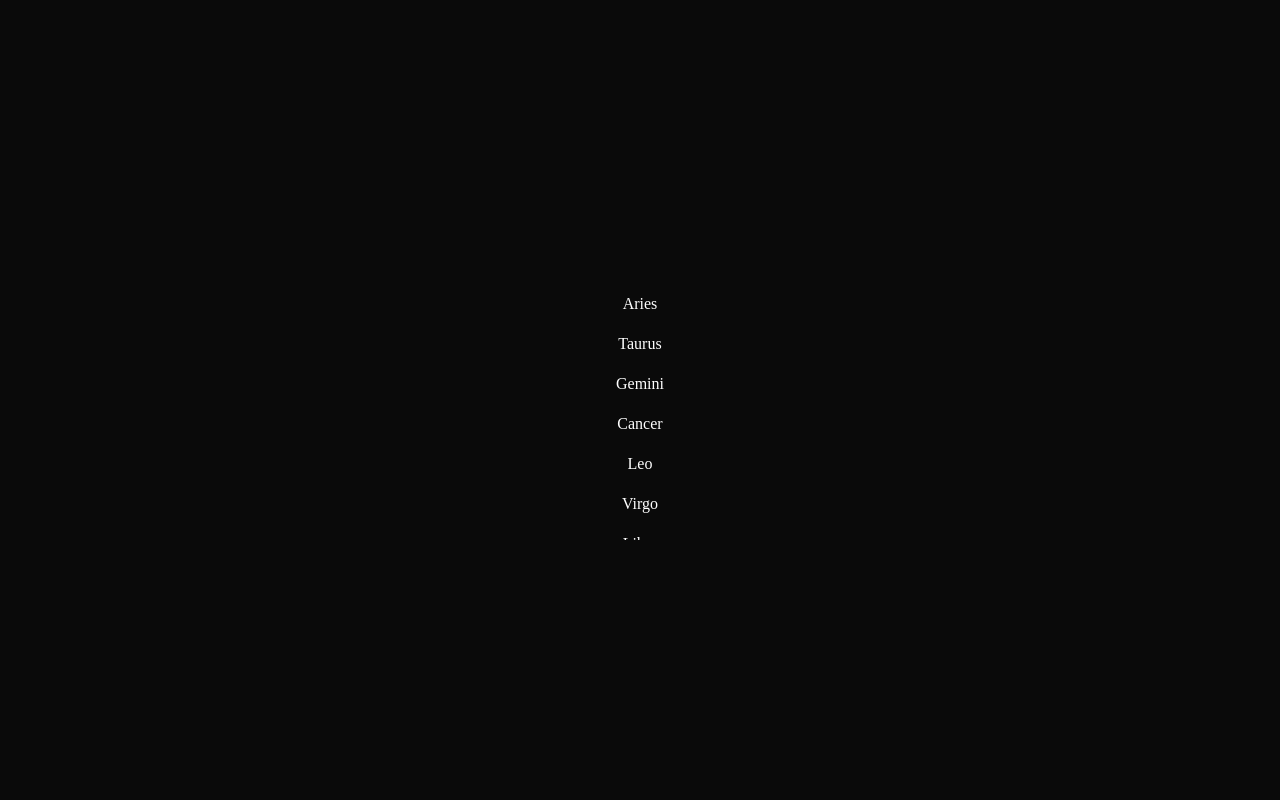
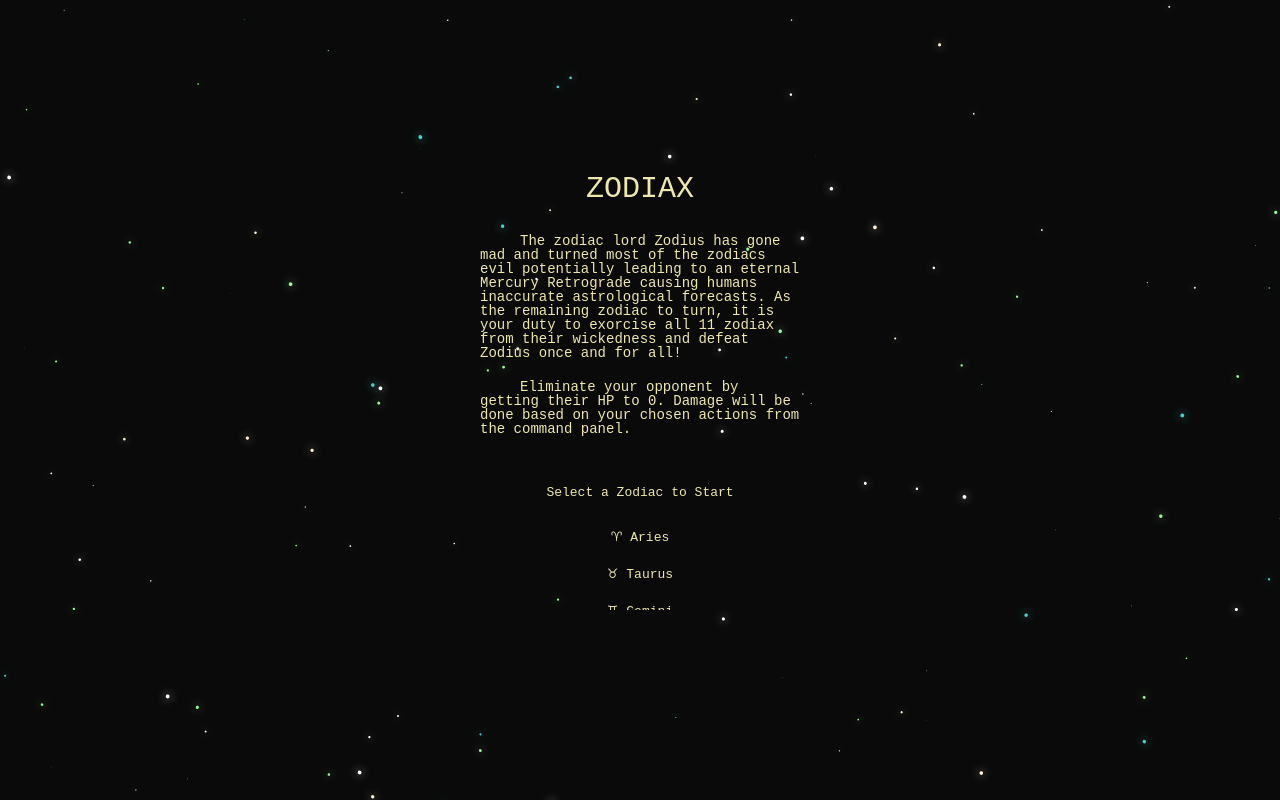
Before and after one commit to MackZumarraga/Zodiax, a website built with webpack: page index.html in a window 1280 px wide. Built offline with Linux system fonts and the light colour scheme.

Commit message:
freshened up modal - combined select with start

```diff
--- a/index.html
+++ b/index.html
@@ -40,23 +40,32 @@
             <div class="heal">Heal</div>
         </div>
     </container>
-    <main class="main">
+
+    <div class="modal">
+        <h1 class="modal-title">ZODIAX</h1>
+        <div class="modal-about">
+            <div class="description">The zodiac lord Zodius has gone mad and turned most of the zodiacs evil potentially leading to an eternal Mercury Retrograde causing humans inaccurate astrological forecasts. As the remaining zodiac to turn, it is your duty to exorcise all 11 zodiax from their wickedness and defeat Zodius once and for all!</div>
+            <div class="instructions">Eliminate your opponent by getting their HP to 0. Damage will be done based on your chosen actions from the command panel.</div>
+        </div>
+        <div class="select-zodiac">Select a Zodiac to Start</div>
         <div class="scroll">
             <!-- <a href="#" value="0" id="none"> Select a Zodiac </a> -->
-            <a href="#" value="0" id="0"> Aries </a>
-            <a href="#" value="1" id="1"> Taurus </a>
-            <a href="#" value="2" id="2"> Gemini </a>
-            <a href="#" value="3" id="3"> Cancer </a>
-            <a href="#" value="4" id="4"> Leo </a>
-            <a href="#" value="5" id="5"> Virgo </a>
-            <a href="#" value="6" id="6"> Libra </a>
-            <a href="#" value="7" id="7"> Scorpio </a>
-            <a href="#" value="8" id="8"> Sagittarius </a>
-            <a href="#" value="9" id="9"> Capricorn </a>
-            <a href="#" value="10" id="10"> Aquarius </a>
-            <a href="#" value="11" id="11"> Pisces </a>
+            <a href="#" value="0" id="0"> ♈︎ Aries </a>
+            <a href="#" value="1" id="1"> ♉︎ Taurus </a>
+            <a href="#" value="2" id="2"> ♊︎ Gemini </a>
+            <a href="#" value="3" id="3"> ♋︎ Cancer </a>
+            <a href="#" value="4" id="4"> ♌︎ Leo </a>
+            <a href="#" value="5" id="5"> ♍︎ Virgo </a>
+            <a href="#" value="6" id="6"> ♎︎ Libra </a>
+            <a href="#" value="7" id="7"> ♏︎ Scorpio </a>
+            <a href="#" value="8" id="8"> ♐︎ Sagittarius </a>
+            <a href="#" value="9" id="9"> ♑︎ Capricorn </a>
+            <a href="#" value="10" id="10"> ♒︎ Aquarius </a>
+            <a href="#" value="11" id="11"> ♓︎ Pisces </a>
         </div>
-    </main>
+    </div>
+
+
 
 
     <lost class="lost">
--- a/src/index.js
+++ b/src/index.js
@@ -32,7 +32,7 @@ document.addEventListener("DOMContentLoaded", () => {
     //INITIALIZE GAME//
     const game = new Game();
     const view = new GameView(game, canvas, ctx);
-    // view.initParticles();
+    view.initParticles();
     view.animate();
 
     /*DESIRED LAYOUT
--- a/src/scripts/battle.js
+++ b/src/scripts/battle.js
@@ -8,9 +8,9 @@ class Battle {
     constructor(character) {
         this.gameState = 0;
         if (this.gameState === 0) {
-            const main = document.querySelector(".main")
-            main.addEventListener("click", () =>{
-                main.style = "display: none"
+            const modal = document.querySelector(".modal-container")
+            modal.addEventListener("click", () =>{
+                modal.style = "display: none"
                 this.gameState += 1
             })
         }
--- a/src/index.scss
+++ b/styles/index.scss
@@ -1,4 +1,5 @@
-@import "./styles/reset.scss";
+@import "./reset.scss";
+@import "./modal.scss";
 
 
 enemy {
@@ -224,46 +225,6 @@ container {
 }
 
 
-.main {
-    position: fixed;
-    top: 48%;
-    left: 50%;
-    width: 25%;
-    height: 32%;
-    margin-top: -100px;
-    margin-left: -12.5%;
-}
-
-.scroll {
-    // width: 200px;
-    // height: 150px;
-    text-align: center;
-    width: 100%;
-    height: 100%;
-    overflow-y: scroll;
-    display: block;
-}
-
-
-
-.scroll::-webkit-scrollbar {
-    display: none;
-}
-
-.scroll a {
-    color: rgb(255, 255, 255);
-    display: block;
-    padding: 12px;
-    text-decoration: none;
-}
-
-.scroll a:hover {
-    // background-color: #ccc;
-    background-color: rgb(226, 120, 33);
-    background-color: rgba(234, 238, 18, 0.4);
-}
-
-
 .player {
     color: red;
     font-size: xx-large;
--- /dev/null
+++ b/styles/modal.scss
@@ -0,0 +1,79 @@
+.modal {
+    position: fixed;
+    top: 33%;
+    left: 50%;
+    width: 25%;
+    height: 55.7%;
+    margin-top: -100px;
+    margin-left: -12.5%;
+
+
+    font-family: monospace;
+    display: flex;
+    flex-direction: column;
+}
+
+.modal-title {
+    font-size: 30px;
+    color: palegoldenrod;
+    text-align: center;
+    margin-bottom: 30px;
+    margin-top: 10px;
+}
+
+//About
+.modal-about {
+    font-size: 14px;
+    text-indent: 40px;
+}
+
+.description {
+    color: palegoldenrod;
+    // text-align: center;
+    margin-bottom: 20px;
+}
+
+.instructions {
+    color: palegoldenrod;
+    // text-align: center;
+    margin-bottom: 50px;
+}
+
+
+
+
+//Character Select
+.select-zodiac {
+    color: palegoldenrod;
+    text-align: center;
+    margin-bottom: 20px;
+}
+
+.scroll {
+    // width: 200px;
+    // height: 150px;
+    text-align: center;
+    width: 100%;
+    height: 50%;
+    overflow-y: scroll;
+    display: block;
+}
+
+
+
+.scroll::-webkit-scrollbar {
+    display: none;
+}
+
+.scroll a {
+    color: palegoldenrod;
+    display: block;
+    padding: 12px;
+    text-decoration: none;
+}
+
+.scroll a:hover {
+    // background-color: #ccc;
+    // background-color: rgba(226, 120, 33, 0.8);
+    background-color: rgba(234, 238, 18, 0.4);
+}
--- a/webpack.config.js
+++ b/webpack.config.js
@@ -4,7 +4,7 @@ const MiniCssExtractPlugin = require('mini-css-extract-plugin');
 const config = {
   entry: [
     path.resolve(__dirname, 'src', 'index.js'),
-    path.resolve(__dirname, 'src', 'index.scss'),
+    path.resolve(__dirname, 'styles', 'index.scss'),
   ],
   output: {
     path: path.join(__dirname, 'dist'), // bundled file in dist/
```
Also changed, not shown: dist/main.css, dist/main.js, styles/reset.scss (renamed from src/styles/reset.scss).
